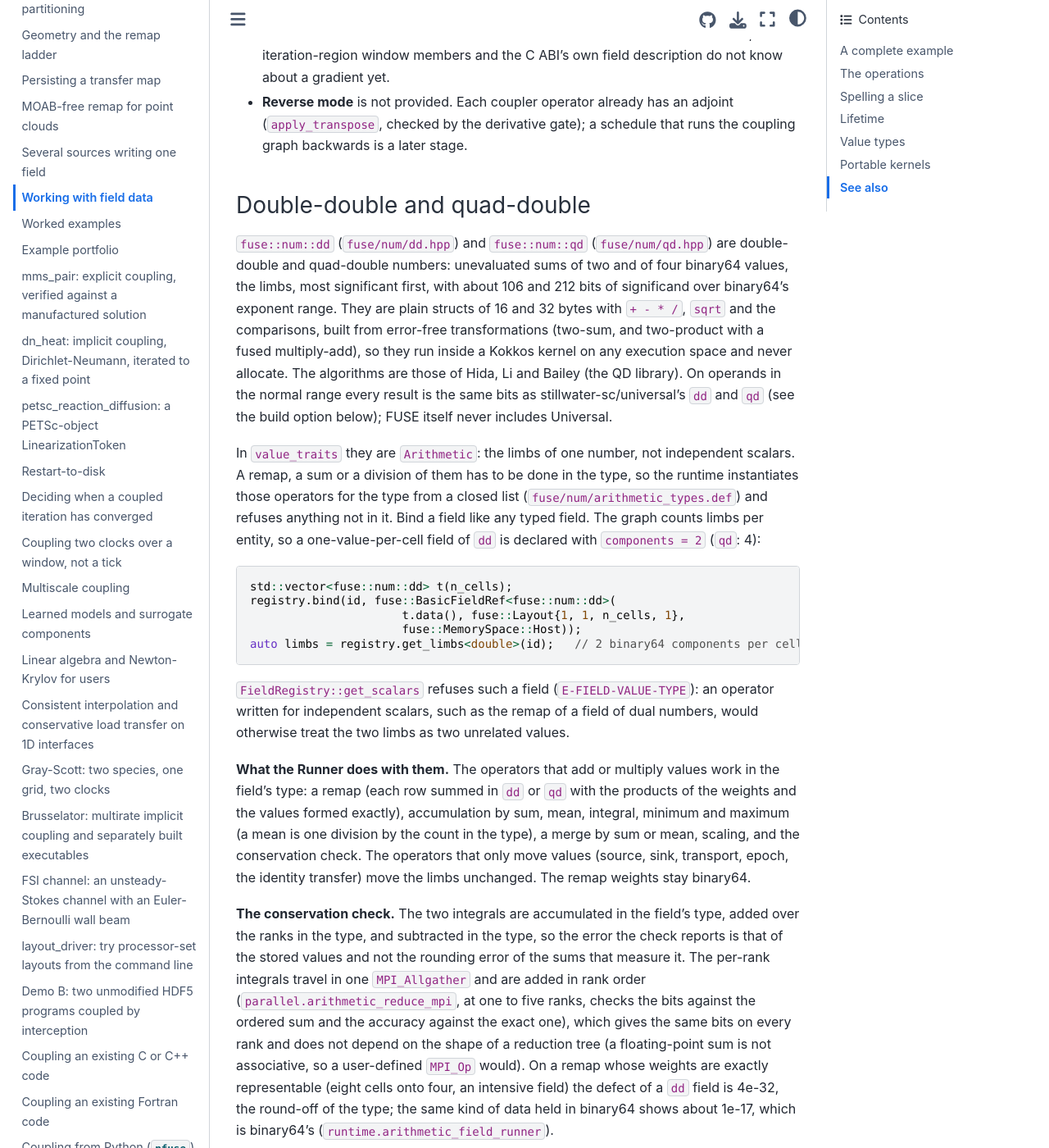
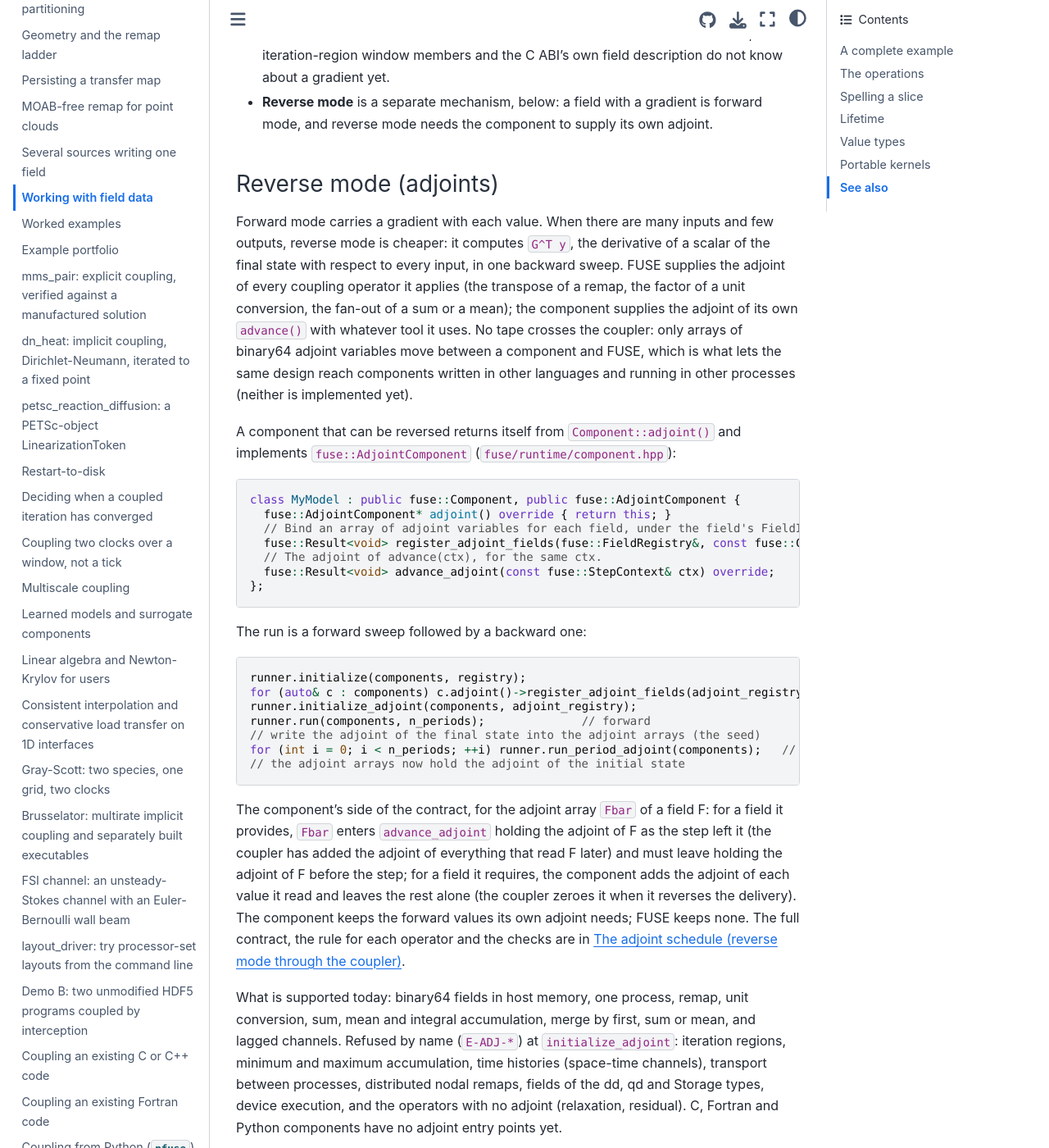
Before and after one commit to vijaysm/fuse, a Sphinx documentation site: the page built from docs/user/field-pipeline.md, in a window 1280 px wide and 1400 px high, scrolled down 9831 px. Shown: the whole window at 82% size. Built offline with Sphinx 7.4.7 and the Sphinx Book theme 1.1.4, drawn with Linux system fonts in a browser that asks for light colours; pages that are not in the unit, such as notebooks, are missing from menus.

Commit message:
Document the adjoint schedule
A design note, a user guide section and a statement of what reverse
mode does not cover yet.

````diff
--- a/docs/user/field-pipeline.md
+++ b/docs/user/field-pipeline.md
@@ -394,9 +394,62 @@ What this does not cover:
   runtime cannot tell them from values, so it will not refuse a minimum or
   maximum accumulation of them. Restart files, iteration-region window members
   and the C ABI's own field description do not know about a gradient yet.
-- **Reverse mode** is not provided. Each coupler operator already has an adjoint
-  (`apply_transpose`, checked by the derivative gate); a schedule that runs the
-  coupling graph backwards is a later stage.
+- **Reverse mode** is a separate mechanism, below: a field with a gradient is
+  forward mode, and reverse mode needs the component to supply its own adjoint.
+
+### Reverse mode (adjoints)
+
+Forward mode carries a gradient with each value. When there are many inputs and
+few outputs, reverse mode is cheaper: it computes `G^T y`, the derivative of a
+scalar of the final state with respect to every input, in one backward sweep.
+FUSE supplies the adjoint of every coupling operator it applies (the transpose of
+a remap, the factor of a unit conversion, the fan-out of a sum or a mean); the
+component supplies the adjoint of its own `advance()` with whatever tool it uses.
+No tape crosses the coupler: only arrays of binary64 adjoint variables move between a
+component and FUSE, which is what lets the same design reach components written in
+other languages and running in other processes (neither is implemented yet).
+
+A component that can be reversed returns itself from `Component::adjoint()` and
+implements `fuse::AdjointComponent` (`fuse/runtime/component.hpp`):
+
+```cpp
+class MyModel : public fuse::Component, public fuse::AdjointComponent {
+  fuse::AdjointComponent* adjoint() override { return this; }
+  // Bind an array of adjoint variables for each field, under the field's FieldId.
+  fuse::Result<void> register_adjoint_fields(fuse::FieldRegistry&, const fuse::CouplingGraph&) override;
+  // The adjoint of advance(ctx), for the same ctx.
+  fuse::Result<void> advance_adjoint(const fuse::StepContext& ctx) override;
+};
+```
+
+The run is a forward sweep followed by a backward one:
+
+```cpp
+runner.initialize(components, registry);
+for (auto& c : components) c.adjoint()->register_adjoint_fields(adjoint_registry, graph);
+runner.initialize_adjoint(components, adjoint_registry);
+runner.run(components, n_periods);              // forward
+// write the adjoint of the final state into the adjoint arrays (the seed)
+for (int i = 0; i < n_periods; ++i) runner.run_period_adjoint(components);   // newest period first
+// the adjoint arrays now hold the adjoint of the initial state
+```
+
+The component's side of the contract, for the adjoint array `Fbar` of a field F: for a
+field it provides, `Fbar` enters `advance_adjoint` holding the adjoint of F as the
+step left it (the coupler has added the adjoint of everything that read F later) and
+must leave holding the adjoint of F before the step; for a field it requires, the
+component adds the adjoint of each value it read and leaves the rest alone (the
+coupler zeroes it when it reverses the delivery). The component keeps the forward
+values its own adjoint needs; FUSE keeps none. The full contract, the rule for each
+operator and the checks are in [](../dev/adjoint-schedule.md).
+
+What is supported today: binary64 fields in host memory, one process, remap, unit
+conversion, sum, mean and integral accumulation, merge by first, sum or mean, and
+lagged channels. Refused by name (`E-ADJ-*`) at `initialize_adjoint`: iteration
+regions, minimum and maximum accumulation, time histories (space-time channels),
+transport between processes, distributed nodal remaps, fields of the dd, qd and
+Storage types, device execution, and the operators with no adjoint (relaxation,
+residual). C, Fortran and Python components have no adjoint entry points yet.
 
 ### Double-double and quad-double
 
````
Also changed, not shown: docs/contents.md (+1 -0 lines), docs/dev/adjoint-schedule.md (added, +204 -0 lines), docs/dev/index.md (+3 -1 lines).
